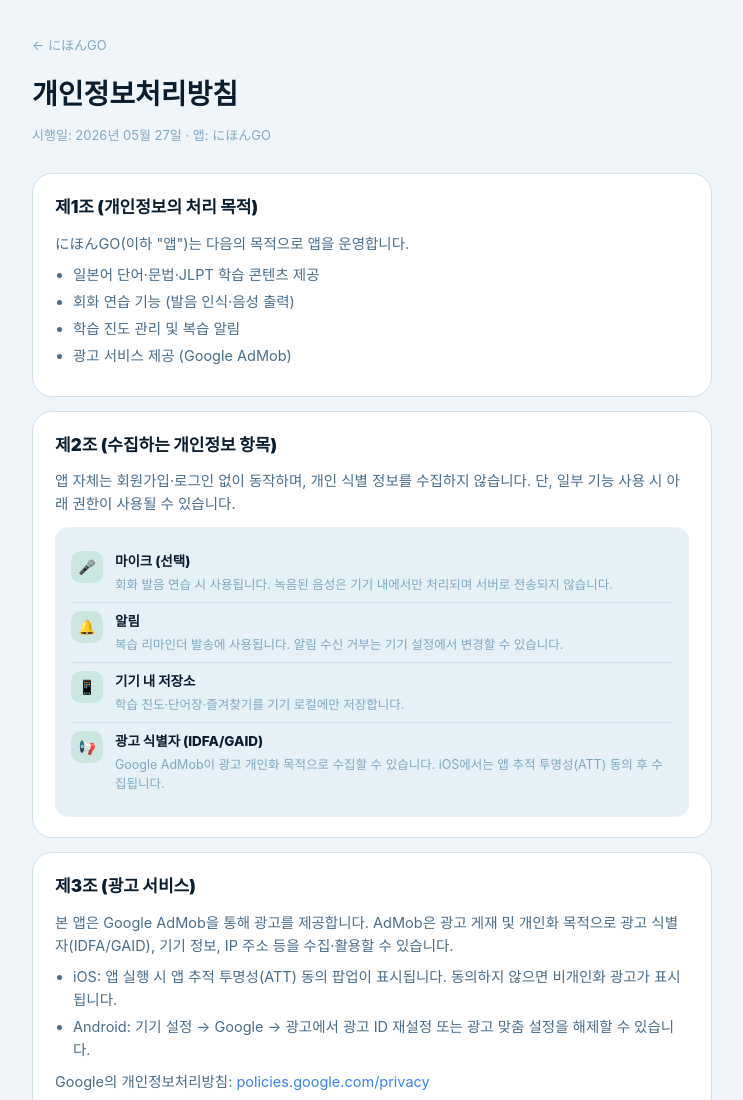
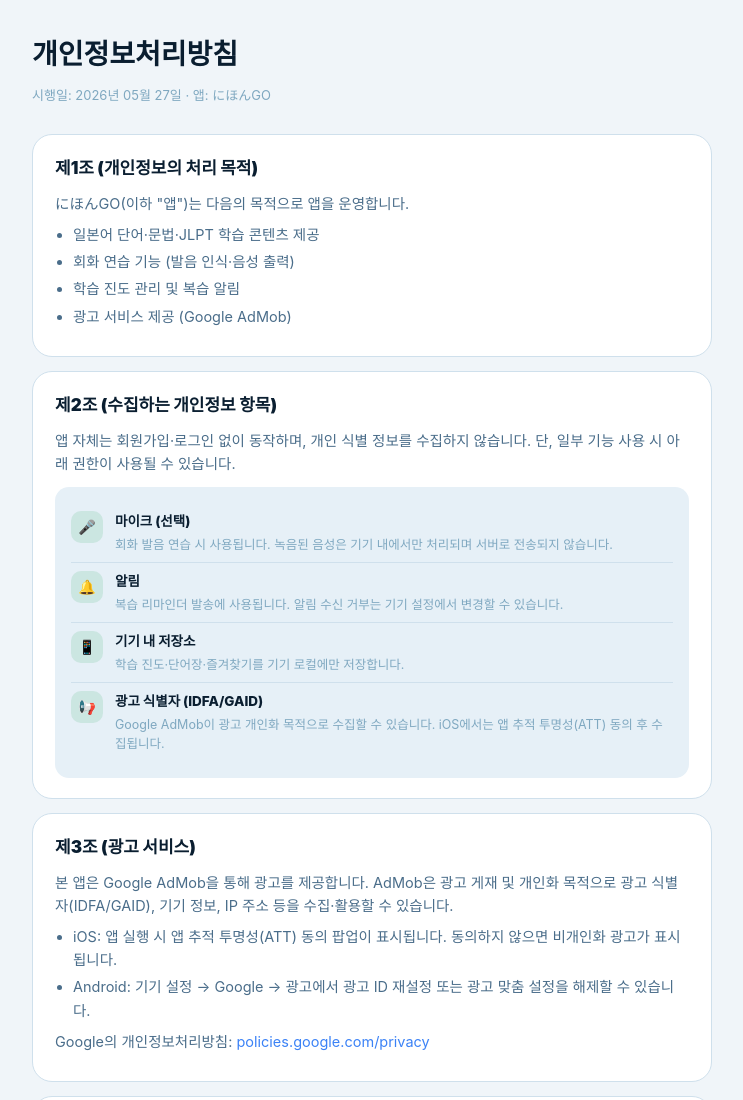
Before and after one commit to RedLord-web/everylotto-legal, a plain HTML site: page nihongo/privacy.html in a window 1280 px wide. Shown: the top 1100 px of the page, without its empty margins (268-1011 px from the left). Drawn offline with Linux system fonts and the light colour scheme.

Commit message:
nihongo: remove redundant in-page back link
Page is opened inside the app via WebView; the ScreenShell header
already provides a back button, so the in-page "← にほんGO" link
was redundant and confusing.

```diff
--- a/nihongo/privacy.html
+++ b/nihongo/privacy.html
@@ -9,7 +9,6 @@
 </head>
 <body>
   <main class="container">
-    <a class="back-link" href="./">← にほんGO</a>
     <h1>개인정보처리방침</h1>
     <div class="effective">시행일: 2026년 05월 27일 · 앱: にほんGO</div>
 
```
Also changed, not shown: nihongo/terms.html (+0 -1 lines).
